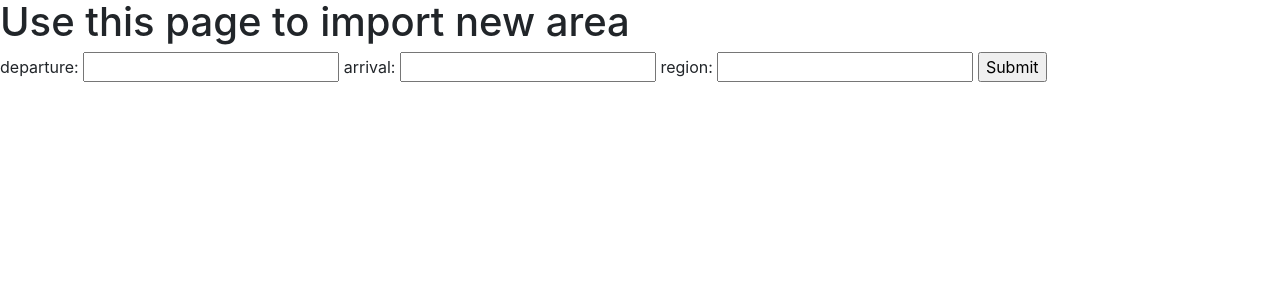
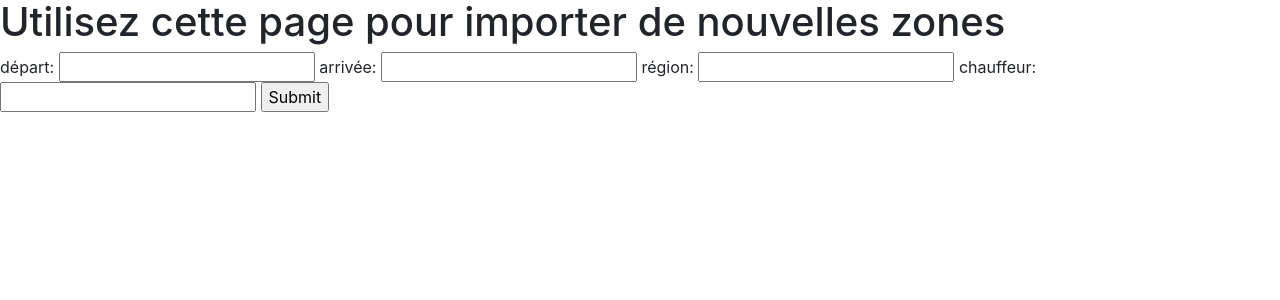
Before and after one commit to LucienZuber/bike_pc_lz, a PHP site: page /import.php in a window 1280 px wide. Shown: the top 300 px of the page. Run offline with PHP 8.4, Linux system fonts and the light colour scheme; some libraries are stand-ins or nearby versions.

Commit message:
Import working

```diff
--- a/Scripts/autocomplete.js
+++ b/Scripts/autocomplete.js
@@ -0,0 +1,16 @@
+$(document).ready(function(){
+    var list = [];
+    $(".recherche").on("keydown",function(){
+        var input = $(this).val();
+        $.getJSON("https://timetable.search.ch/api/completion.en.json?term="+input, function (data) {
+                for (var i=0; i<data.length; i++){
+                    list.push(data[i]["label"]);
+                }
+            }
+        ).done(function(){
+            $(".recherche").autocomplete(
+                {source : list}
+            );
+        });
+    });
+});
--- a/UI/import.php
+++ b/UI/import.php
@@ -4,28 +4,22 @@
     <meta charset="UTF-8">
     <title>Import</title>
     <link rel="stylesheet" href="../bootstrap/css/bootstrap.css">
-    <script type="javascript" src="https://ajax.googleapis.com/ajax/libs/jquery/3.2.1/jquery.min.js"></script>
+    <link rel="stylesheet" href="//code.jquery.com/ui/1.12.1/themes/base/jquery-ui.css">
+    <link rel="stylesheet" href="/resources/demos/style.css">
+    <script src="https://code.jquery.com/jquery-1.12.4.js"></script>
+    <script src="https://code.jquery.com/ui/1.12.1/jquery-ui.js"></script>
     <script src="../bootstrap/js/bootstrap.js"></script>
+    <script src="../Scripts/autocomplete.js"></script>
 </head>
 <body>
-<h1>Use this page to import new area</h1>
+<h1>Utilisez cette page pour importer de nouvelles zones</h1>
 <form action="#" method="get">
-    departure: <input type="text" name="departure" id="recherche" required>
-    arrival: <input type="text" name="arrival" required>
-    region: <input type="text" name="region" required>
+    départ: <input type="text" name="departure" class="recherche" required>
+    arrivée: <input type="text" name="arrival" class="recherche" required>
+    région: <input type="text" name="region" required>
+    chauffeur: <input type="text" name="region" required>
     <input type="submit" name="submit">
 </form>
-<script>
-    var liste = [
-        "Draggable",
-        "Droppable",
-        "Resizable",
-        "Selectable",
-        "Sortable"
-    ];
-    console.log('TEST');
-    $('#recherche').autocomplete({source : liste});
-</script>
 <?php
 require_once '../BLL/import.php';
 
```
